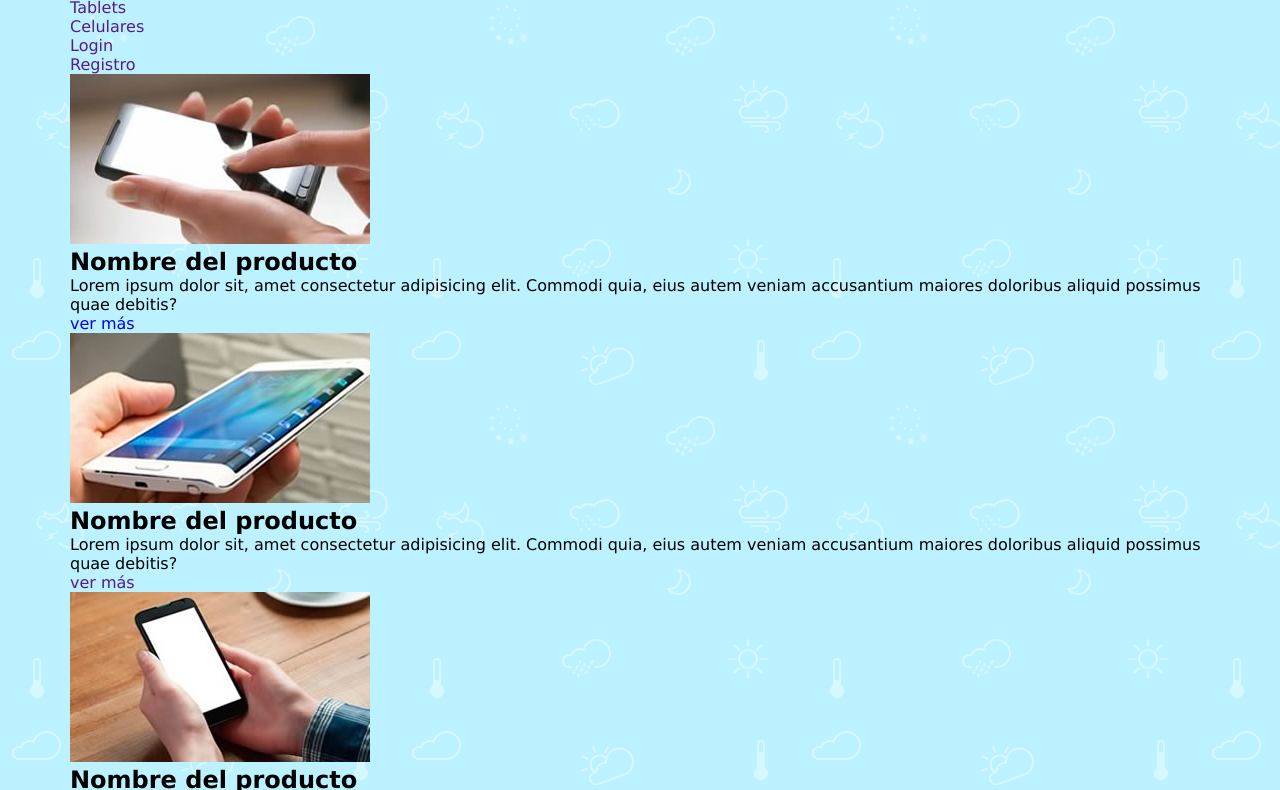
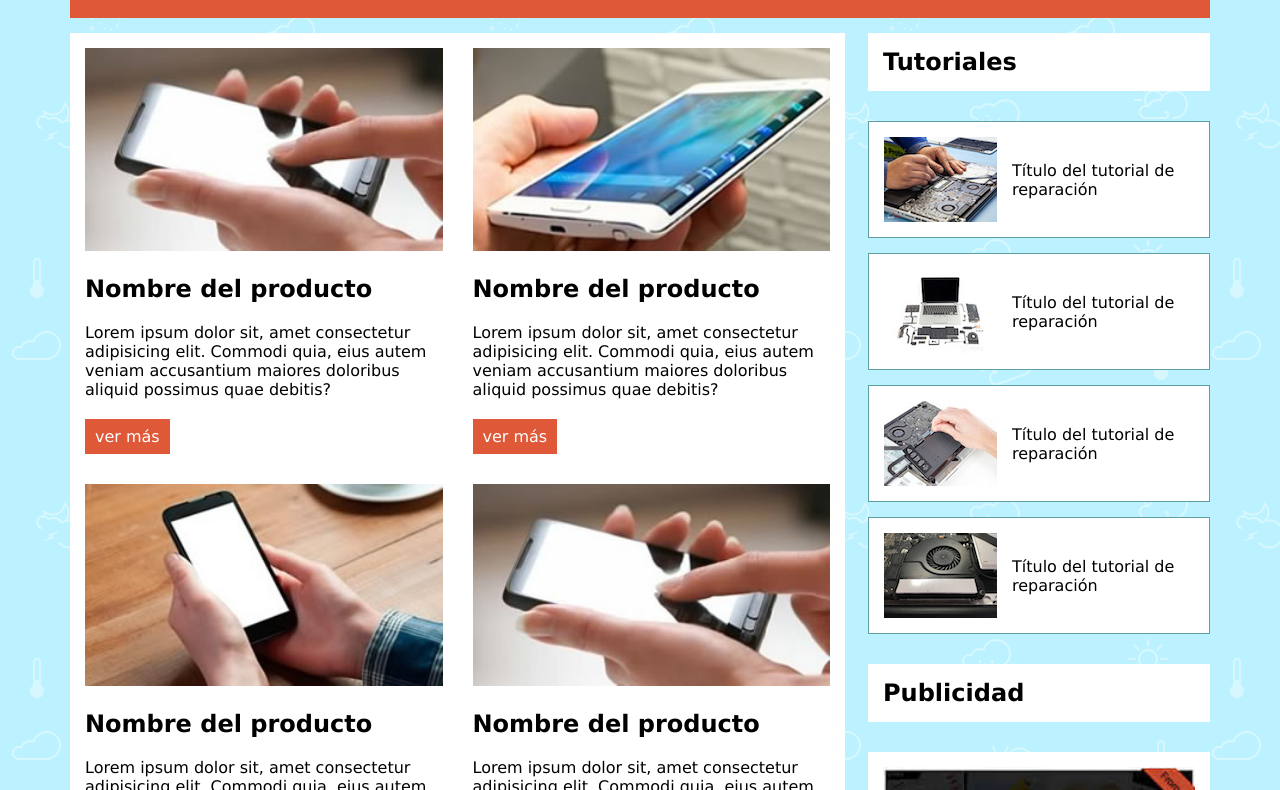
Before and after one commit to Comision15/craftsy, a website: page views/home.html in a window 1280 px wide. Shown: the part 85-875 px from the top of the page. Drawn offline with Linux system fonts and the light colour scheme.

Commit message:
styles home responsive done

```diff
--- a/public/css/general.css
+++ b/public/css/general.css
@@ -26,3 +26,9 @@ ul, ol {
 a{
     text-decoration: none;
 }
+
+.general__main__section{
+    background-color: #fff;
+    padding: 15px;
+    margin: 15px 0;
+}
--- a/public/css/home.css
+++ b/public/css/home.css
@@ -0,0 +1,202 @@
+.home__header {
+    display: flex;
+    flex-wrap: wrap;
+    justify-content: space-between;
+    align-items: center;
+    padding: 15px;
+    background-color: var(--colorRojo);
+}
+
+.home__header__burger {
+    background: none;
+    border: 1px solid #fff;
+    color: #fff;
+    padding: 10px;
+    border-radius: 5px;
+}
+
+.home__header__nav {
+    display: none;
+}
+
+/* home | products */
+.home__main__section--products {
+    display: flex;
+    flex-wrap: wrap;
+    justify-content: center;
+    gap: 30px 0;
+    width: 100%;
+}
+
+.home__main__section__article--product {
+    width: 100%;
+}
+
+.home__main__section__article--product figure img {
+    width: 100%;
+}
+
+.home__main__section__article--product h2 {
+    margin: 20px 0;
+}
+
+.home__main__section__article--product a {
+    display: inline-block;
+    margin-top: 20px;
+    padding: 8px 10px;
+    color: #fff;
+    background-color: var(--colorRojo);
+}
+
+/* home | aside */
+.home__main__aside {
+    width: 100%;
+}
+
+.home__main__aside h2 {
+    background-color: #fff;
+    padding: 15px;
+    margin-bottom: 30px;
+    width: 100%;
+}
+
+.home__main__aside__section--tutoriales {
+    margin-bottom: 30px;
+}
+
+.home__main__aside__section--tutoriales article {
+    background-color: #fff;
+    display: flex;
+    padding: 15px;
+    align-items: center;
+    gap: 15px;
+    border: 1px solid var(--colorCeleste);
+    border-bottom: none;
+}
+
+.home__main__aside__section--tutoriales article:last-child {
+    border-bottom: 1px solid var(--colorCeleste);
+}
+
+.home__main__aside__section--publicidad article {
+    background-color: #fff;
+    display: flex;
+    flex-direction: column;
+    padding: 15px;
+    gap: 20px;
+}
+
+@media (min-width: 768px) {
+    .home__header {
+        padding: 30px;
+    }
+
+
+.home__header__burger {
+    display: none;
+}
+
+.home__header__nav {
+    display: flex;
+    justify-content: space-between;
+    width: 80%;
+}
+
+.home__header__nav ul {
+   display: flex;
+   gap: 10px;
+}
+
+.home__header__nav--menu {
+    justify-content: flex-start;
+}
+
+.home__header__nav--user {
+    justify-content: flex-end;
+}
+
+.home__header__nav ul li a {
+    color: #fff;
+    text-transform: uppercase;
+}
+
+    /* home */
+    .home__main {
+        margin: 0;
+    }
+
+    /* home | products */
+    .home__main__section--products {
+        justify-content: space-between;
+    }
+
+    .home__main__section__article--product {
+        width: 48%;
+    }
+
+    /* home | aside */
+
+    .home__main__aside__section--tutoriales{
+        display: flex;
+        flex-wrap: wrap;
+        justify-content: space-between;
+        gap: 15px 0;
+    }
+
+    .home__main__aside__section--tutoriales article {
+       width: 49%;
+       border: 1px solid var(--colorCeleste);
+
+    }
+
+    .home__main__aside__section--publicidad article {
+        flex-direction: row;
+        justify-content: space-between;
+
+    }
+    .home__main__aside__section--publicidad article img {
+        width: 49%;
+
+    }
+}
+
+@media (min-width:1024px) {
+
+    /* header */
+    .home__header__nav {
+       width: 87%;
+    }
+       /* home */
+       .home__main {
+        display: flex;
+        flex-wrap: wrap;
+        justify-content: space-between;
+    }
+     /* home | products */
+     .home__main__section--products {
+        width: 68%;
+    }
+
+    .home__main__aside {
+        width: 30%;
+        margin-top: 15px;
+    }
+
+    .home__main__aside__section--tutoriales{
+        flex-direction: column;
+    }
+
+    .home__main__aside__section--tutoriales article {
+        width: 100%;
+
+     }
+
+     .home__main__aside__section--publicidad article {
+        flex-direction: column;
+
+    }
+    .home__main__aside__section--publicidad article img {
+        width: 100%;
+
+    }
+}
--- a/views/home.html
+++ b/views/home.html
@@ -78,8 +78,8 @@
         </article>
     </section>
     <aside class="home__main__aside">
+        <h2>Tutoriales</h2>
         <section class="home__main__aside__section--tutoriales">
-            <h2>Tutoriales</h2>
             <article>
                 <img src="/images/aside-01.jpg" alt="">
                 <p>Título del tutorial de reparación</p>
@@ -97,8 +97,8 @@
                 <p>Título del tutorial de reparación</p>
             </article>
         </section>
+        <h2>Publicidad</h2>
         <section class="home__main__aside__section--publicidad">
-            <h2>Publicidad</h2>
             <article>
                     <img src="/images/ad-01.jpg" alt="">
                     <img src="/images/ad-02.jpg" alt="">
```
